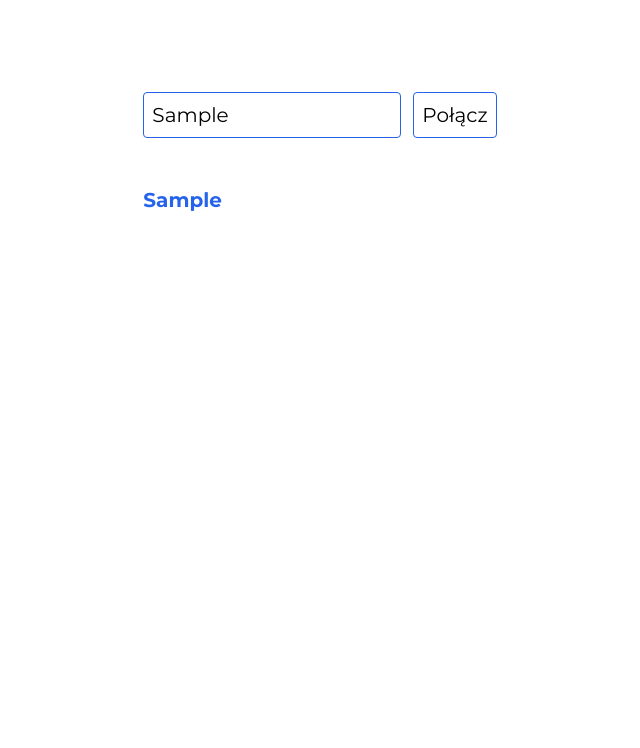
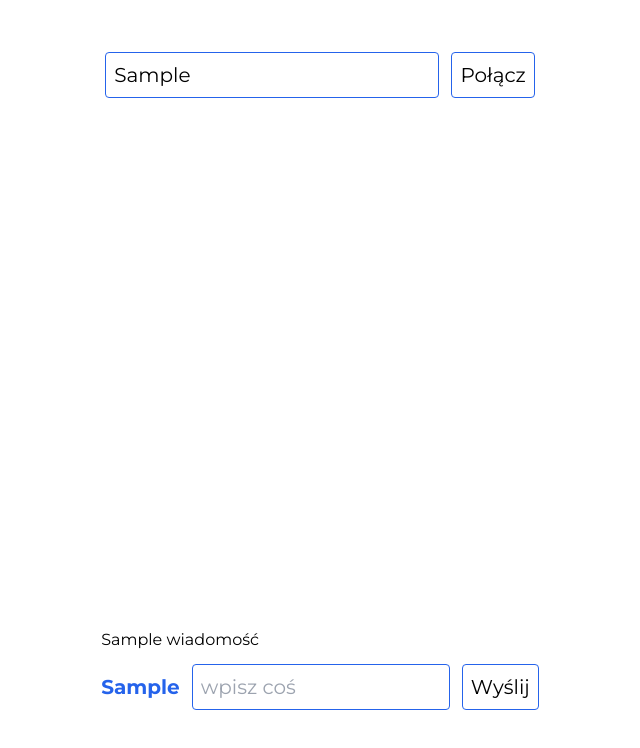
Before and after one commit to GrzegorzPacewicz/gj-chat, a React (Vite) app: page / in a window 1280 px wide. Both pictures are taken after typing "Sample" into the empty fields and a click on the button "Połącz". Shown: the top 748 px of the page, without its empty margins (320-960 px from the left). Built offline with nearby package versions, Linux system fonts and the light colour scheme; no server answers.

Commit message:
Chat added

```diff
--- a/src/App.tsx
+++ b/src/App.tsx
@@ -1,4 +1,4 @@
-import { useState, useEffect } from "react";
+import { useEffect, useState } from "react";
 
 function App() {
     const [inputValue, setInputValue] = useState("");
@@ -57,7 +57,8 @@ function App() {
     };
 
     return (
-        <div className="p-1 mt-20 w-full">
+        <>
+            <div className="p-1 mt-10 w-full">
                 <form className="flex gap-3 my-2" onSubmit={handleSubmit}>
                     <input
                         className="w-full text-xl border-[1px] border-blue-600 rounded p-2 border-solid"
@@ -80,11 +81,29 @@ function App() {
                 <div className="h-10 py-2">
                     {error && <p className="text-red-500">{error}</p>}
                 </div>
+            </div>
 
-            <div>
-                <span className="text-xl font-bold text-blue-600">{userName}</span>
+            {userName && <div className="flex w-full gap-3 h-screen flex justify-end flex-col">
+
+                <div className="flex">{userName} wiadomość</div>
+
+                <div className="flex items-center gap-3 mb-60">
+                    <p className="text-xl font-bold text-blue-600">{userName}</p>
+                    <input type="text"
+                           className="w-full text-xl border-[1px] border-blue-600 rounded p-2 border-solid"
+                           onClick={() => {
+                           }} placeholder="wpisz coś"/>
+                    <button
+                        className="text-xl border-[1px] border-blue-600 rounded p-2 border-solid hover:text-white hover:bg-blue-600 transform-all duration-300 $"
+                        type="submit"
+                    >Wyślij
+                    </button>
                 </div>
-        </div>
+
+            </div>}
+
+        </>
+
     );
 }
 
```
Lines whose indentation alone changed are shown as unchanged.
